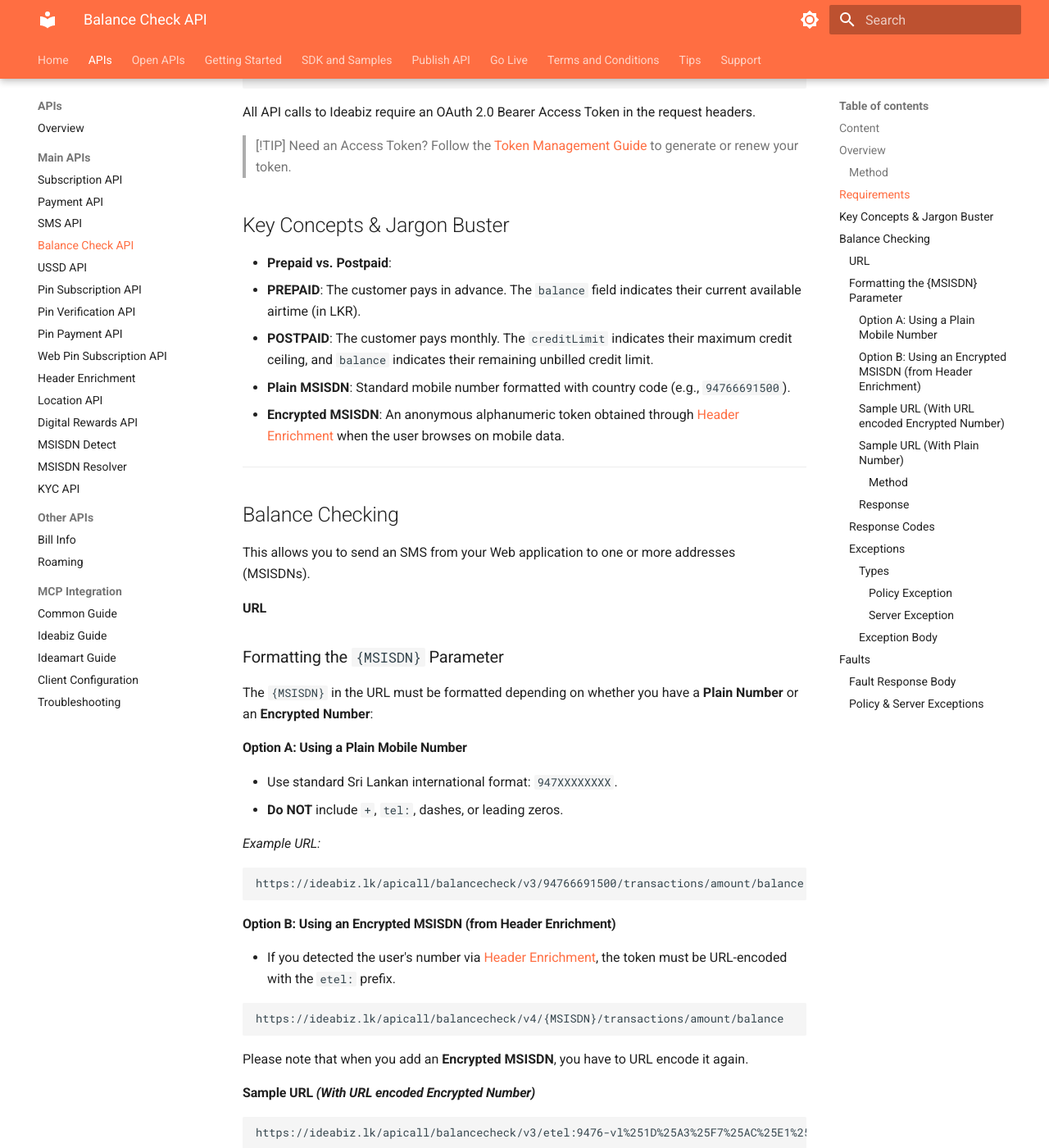
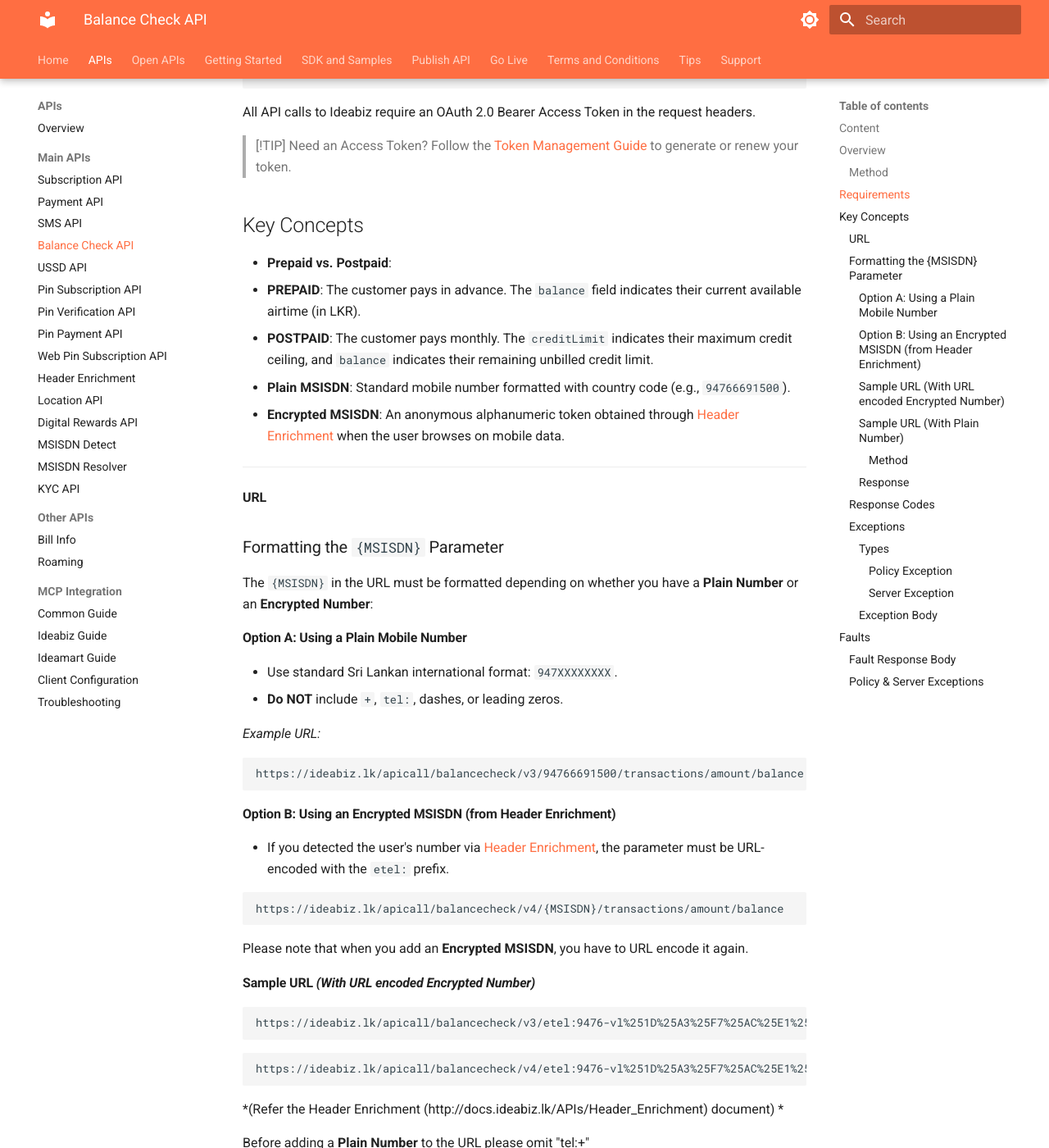
Before and after one commit to ideabizmart/Docs-Ideabiz-v2, an MkDocs documentation site: the page built from docs/APIs/Main/Balance_Check.md, in a window 1280 px wide and 1400 px high, scrolled down 1134 px. Shown: the whole window at 82% size. Built offline with MkDocs 1.6.1 and Material for MkDocs 9.7.7, drawn with Linux system fonts in a browser that asks for light colours.

Commit message:
Refactor Balance_Check.md for clarity and conciseness
Removed the 'Balance Checking' section and updated the 'Key Concepts' section to clarify prepaid and postpaid definitions.

````diff
--- a/docs/APIs/Main/Balance_Check.md
+++ b/docs/APIs/Main/Balance_Check.md
@@ -39,7 +39,7 @@ All API calls to Ideabiz require an OAuth 2.0 Bearer Access Token in the request
 
 > [!TIP]
 > Need an Access Token? Follow the [Token Management Guide](../../Getting_Started/Token_Manegment.md) to generate or renew your token.
-## Key Concepts & Jargon Buster
+## Key Concepts
 
 - **Prepaid vs. Postpaid**:
   - **PREPAID**: The customer pays in advance. The `balance` field indicates their current available airtime (in LKR).
@@ -49,10 +49,6 @@ All API calls to Ideabiz require an OAuth 2.0 Bearer Access Token in the request
 
 ---
 
-
-## Balance Checking
-
-This allows you to send an SMS from your Web application to one or more addresses (MSISDNs).
 
 #### URL
 
@@ -70,7 +66,7 @@ https://ideabiz.lk/apicall/balancecheck/v3/94766691500/transactions/amount/balan
 ```
 
 #### Option B: Using an Encrypted MSISDN (from Header Enrichment)
-- If you detected the user's number via [Header Enrichment](./Header_Enrichment.md), the token must be URL-encoded with the `etel:` prefix.
+- If you detected the user's number via [Header Enrichment](./Header_Enrichment.md), the parameter must be URL-encoded with the `etel:` prefix.
 
 ```
 https://ideabiz.lk/apicall/balancecheck/v4/{MSISDN}/transactions/amount/balance
````
